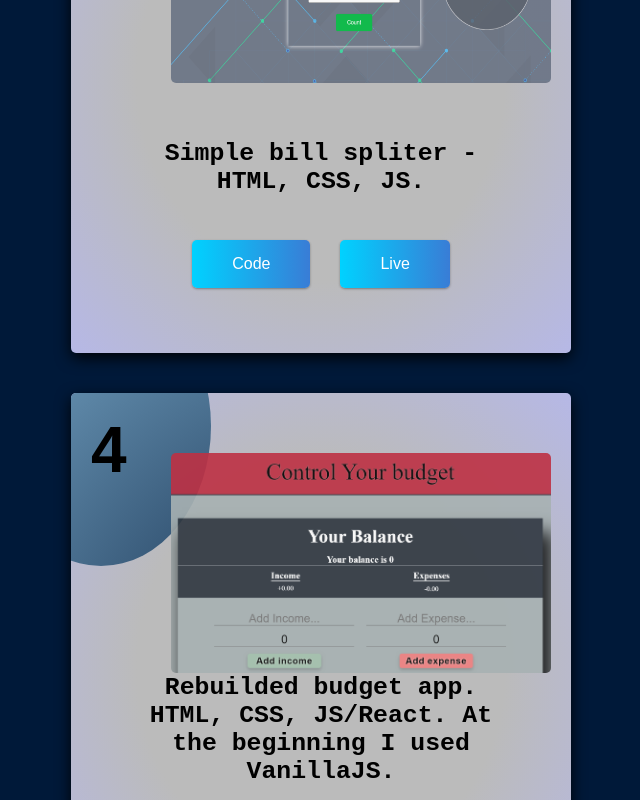
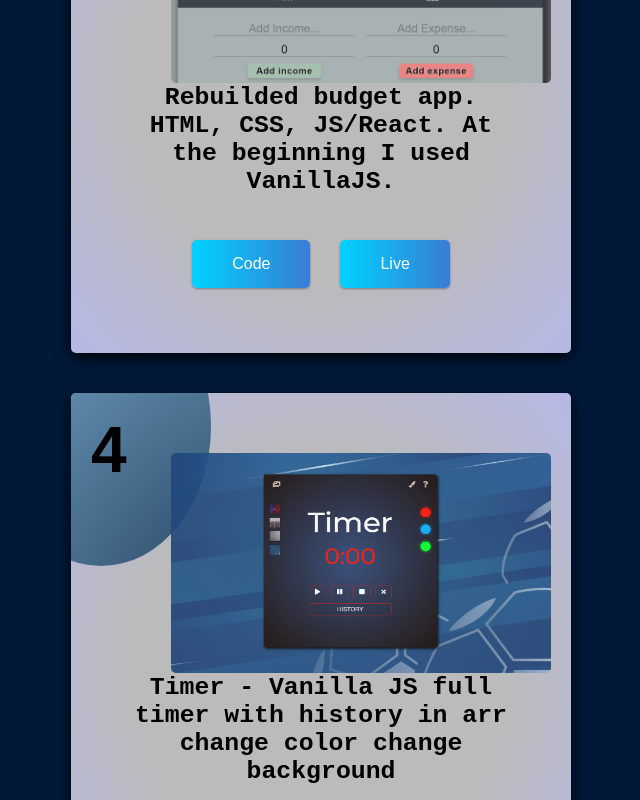
Before and after one commit to jaceksl1/portfolio-react, a React (Create React App) app: page / in a window 1280 px wide. Shown: the part 3120-3920 px from the top of the page, without its empty margins (319-959 px from the left). Built offline with nearby package versions, Linux system fonts and the light colour scheme.

Commit message:
Add files via upload

```diff
--- a/src/Components/Main.jsx
+++ b/src/Components/Main.jsx
@@ -1,15 +1,12 @@
 import React from "react";
 import Project1 from "../images/project1.png";
 import Project2 from "../images/project2.png";
-import Project3 from "../images/project3.png";
 import Project4 from "../images/project4.png";
-import Project5 from "../images/project5.png";
-import Project6 from "../images/project6.png";
-import Project7 from "../images/project7.png";
 import Project8 from "../images/project8.png";
-import Project9 from "../images/project9.png";
 import Project10 from "../images/project10.png";
 import Project11 from "../images/project11.png";
+import Project12 from "../images/project12.png";
+import Project13 from "../images/project13.gif";
 
 const Main = () => {
   const projects = [
@@ -32,13 +29,6 @@ const Main = () => {
     },
     {
       id: 3,
-      description: "Simple bill spliter - HTML, CSS, JS.",
-      live: "https://adoring-noyce-2338cd.netlify.app/",
-      code: "https://github.com/jaceksl1/project1-rwd-react",
-      img: Project3,
-    },
-    {
-      id: 4,
       description:
         "Rebuilded budget app. HTML, CSS, JS/React. At the beginning I used VanillaJS. ",
       live: "https://agitated-hamilton-b13a41.netlify.app/",
@@ -46,29 +36,7 @@ const Main = () => {
       img: Project4,
     },
     {
-      id: 5,
-      description:
-        "My second project from BootCamp. Tech: HTML CSS/Bootstrap RWD. ",
-      live: "https://jaceksl1.github.io/project2-RWD/#",
-      code: "https://github.com/jaceksl1/project2-RWD",
-      img: Project5,
-    },
-    {
-      id: 6,
-      description: "Simple validation form in Vanilla JS.",
-      live: "https://jaceksl1.github.io/simpleFormValidation-JS/",
-      code: "https://github.com/jaceksl1/simpleFormValidation-JS",
-      img: Project6,
-    },
-    {
-      id: 7,
-      description: "Magic ball - HTML, CSS, Vanilla JS",
-      live: "https://jaceksl1.github.io/magicBall-JS/",
-      code: "https://github.com/jaceksl1/magicBall-JS",
-      img: Project7,
-    },
-    {
-      id: 8,
+      id: 4,
       description:
         "Timer - Vanilla JS full timer with history in arr change color change background",
       live: "https://jaceksl1.github.io/timer-JS/",
@@ -76,31 +44,38 @@ const Main = () => {
       img: Project8,
     },
     {
-      id: 9,
-      description: "Application for taking notes - JS",
-      live: "https://jaceksl1.github.io/notes-JS/",
-      code: "https://github.com/jaceksl1/notes-JS",
-      img: Project9,
-    },
-      {
-      id: 10,
-      description: "To do list - My first attempt to JQuery",
+      id: 5,
+      description: "To do list - Jquery",
       live: "https://jaceksl1.github.io/toDoList-JQuery/",
       code: "https://github.com/jaceksl1/toDoList-JQuery",
       img: Project10,
     },
     {
-      id: 11,
-      description: "Create book list - JS, localStorage",
+      id: 6,
+      description: "Book list - JS, LocalStorage",
       live: "https://jaceksl1.github.io/bookList-JS/",
       code: "https://github.com/jaceksl1/bookList-JS",
       img: Project11,
+    },
+    {
+      id: 7,
+      description: "Work flow board - JS, LocalStorage",
+      live: "",
+      code: "https://github.com/jaceksl1/work-flow-board-JS",
+      img: Project12,
+    },
+    {
+      id: 7,
+      description: "Landing Page React",
+      live: "",
+      code: "https://github.com/jaceksl1/LandingPage-React",
+      img: Project13,
     },
   ];
 
   return (
     <>
-      <p className="subtitle-p">This is my portfolio:</p>
+      <p className="subtitle-p">Some of my projects:</p>
       <section className="section-wrapper">
         <div className="main-container">
           {projects.map(({ id, description, live, code, img }) => (
```
